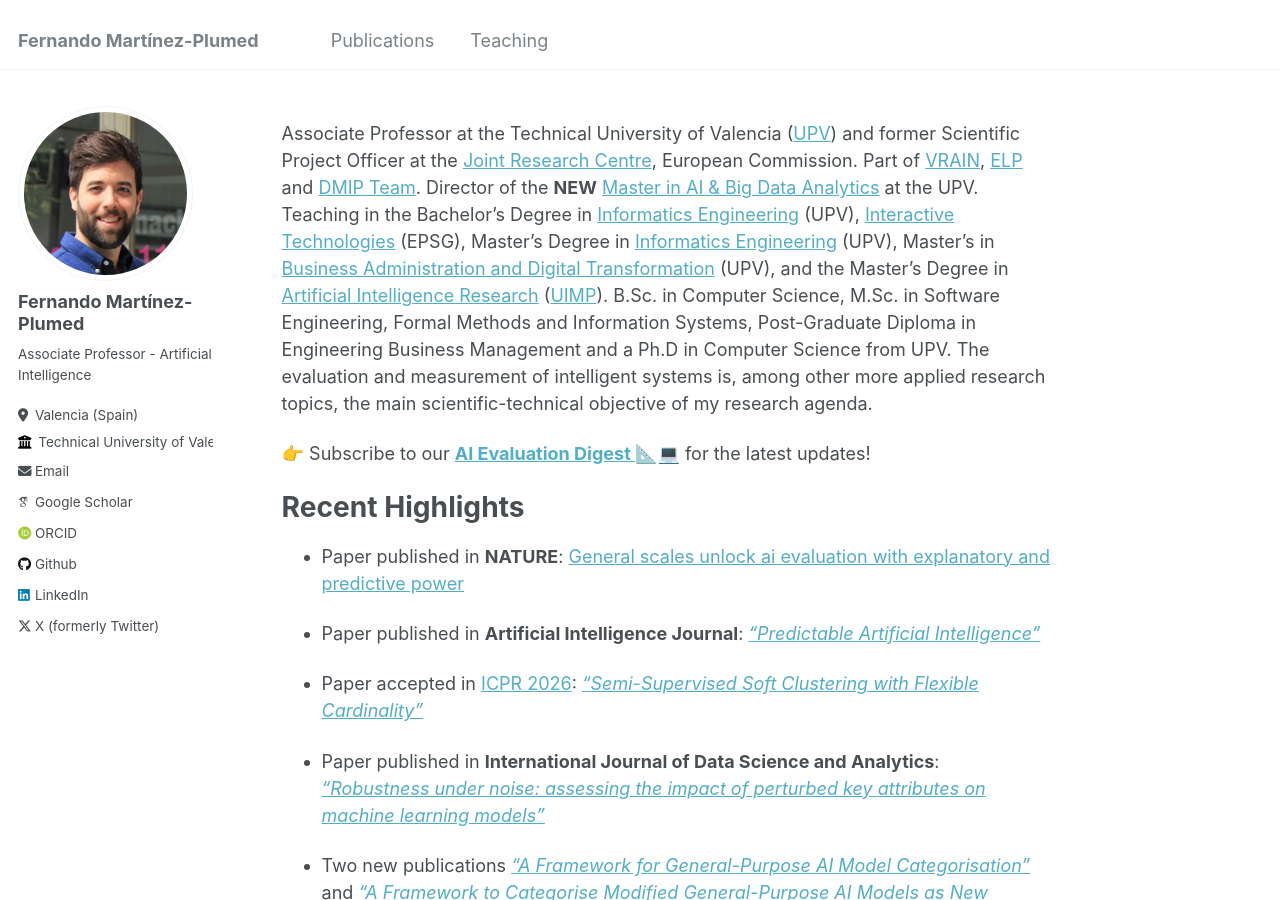
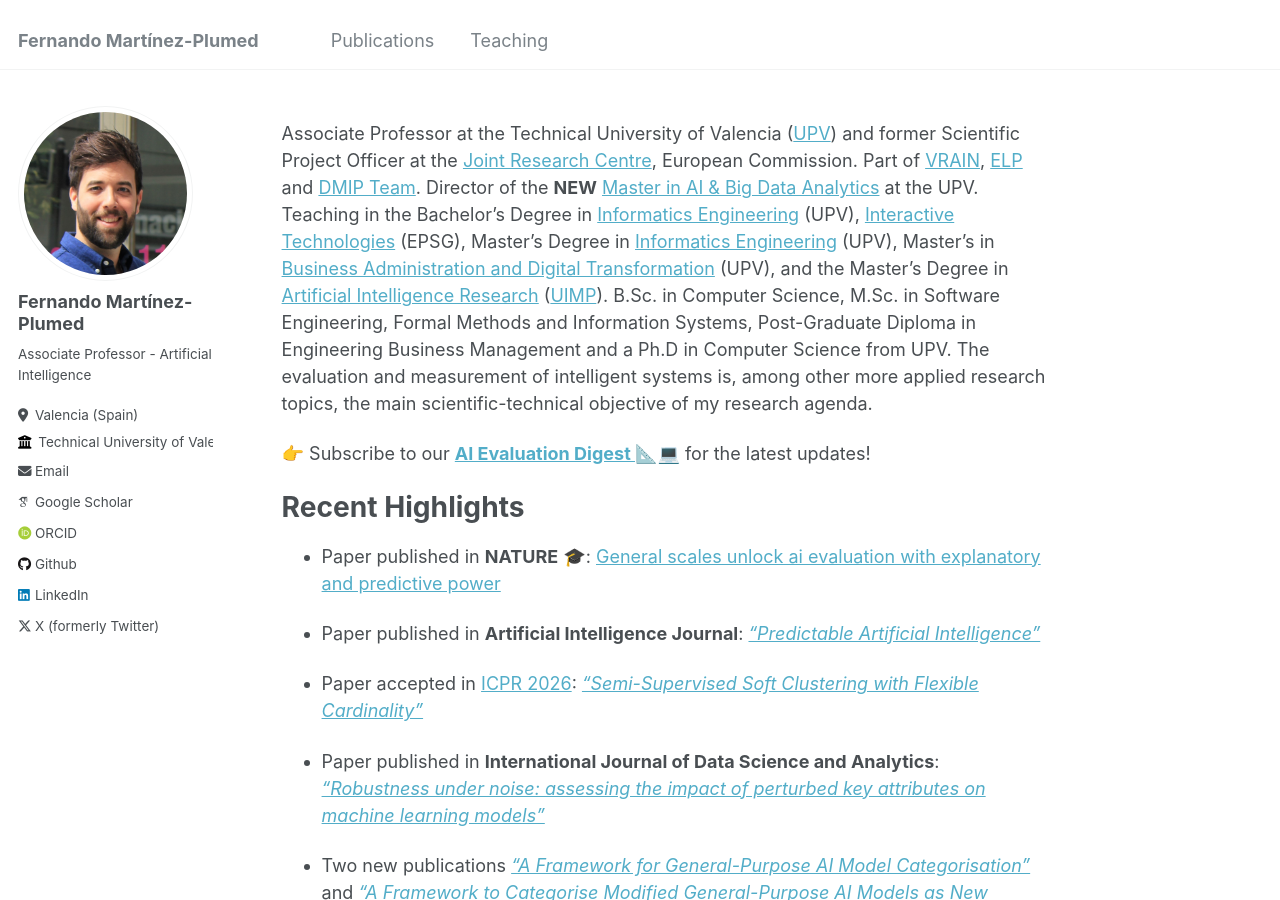
Before and after one commit to nandomp/nandomp.github.io, a Jekyll site: the page built from _pages/about.md, in a window 1280 px wide and 900 px high. Built offline with Jekyll 4.4.1, drawn with Linux system fonts in a browser that asks for light colours; some web fonts are replaced.

```diff
--- a/_pages/about.md
+++ b/_pages/about.md
@@ -16,7 +16,7 @@ Associate Professor at the Technical University of Valencia ([UPV](http://www.up
 Recent Highlights
 ======
 
-* Paper published in **NATURE**:  [General scales unlock ai evaluation with explanatory and predictive power](https://www.nature.com/articles/s41586-026-10303-2)
+* Paper published in **NATURE** 🎓:  [General scales unlock ai evaluation with explanatory and predictive power](https://www.nature.com/articles/s41586-026-10303-2)
 
 * Paper published in **Artificial Intelligence Journal**: [*"Predictable Artificial Intelligence"*](https://doi.org/10.1016/j.artint.2026.104491)
 
```
